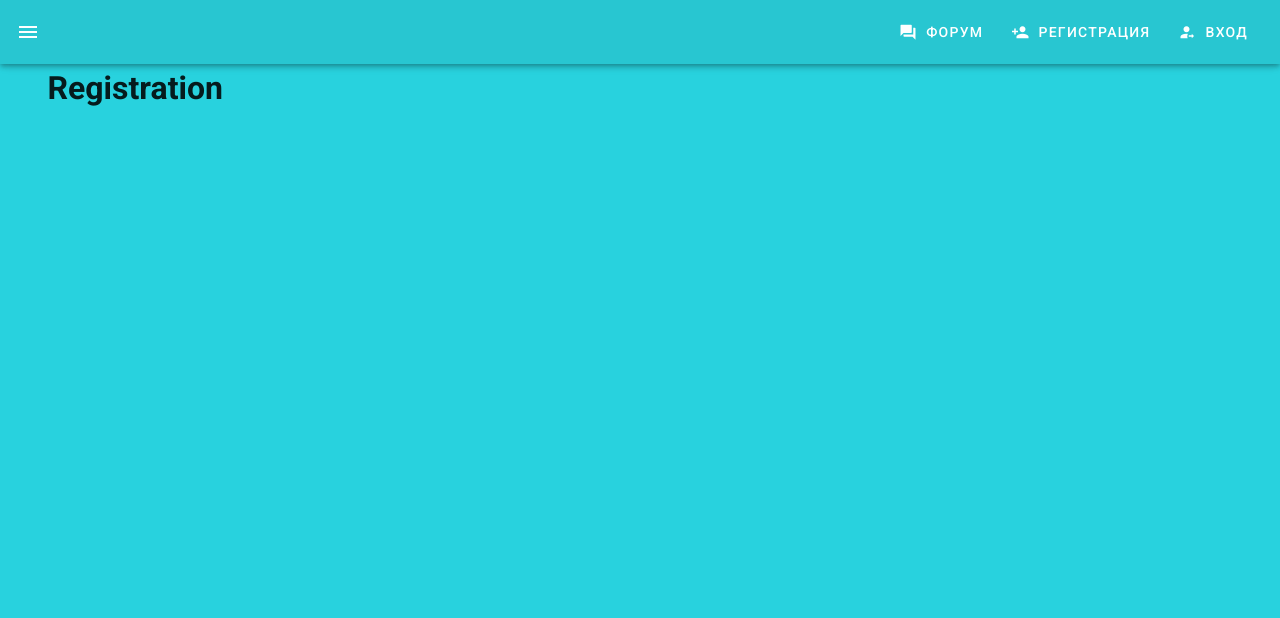
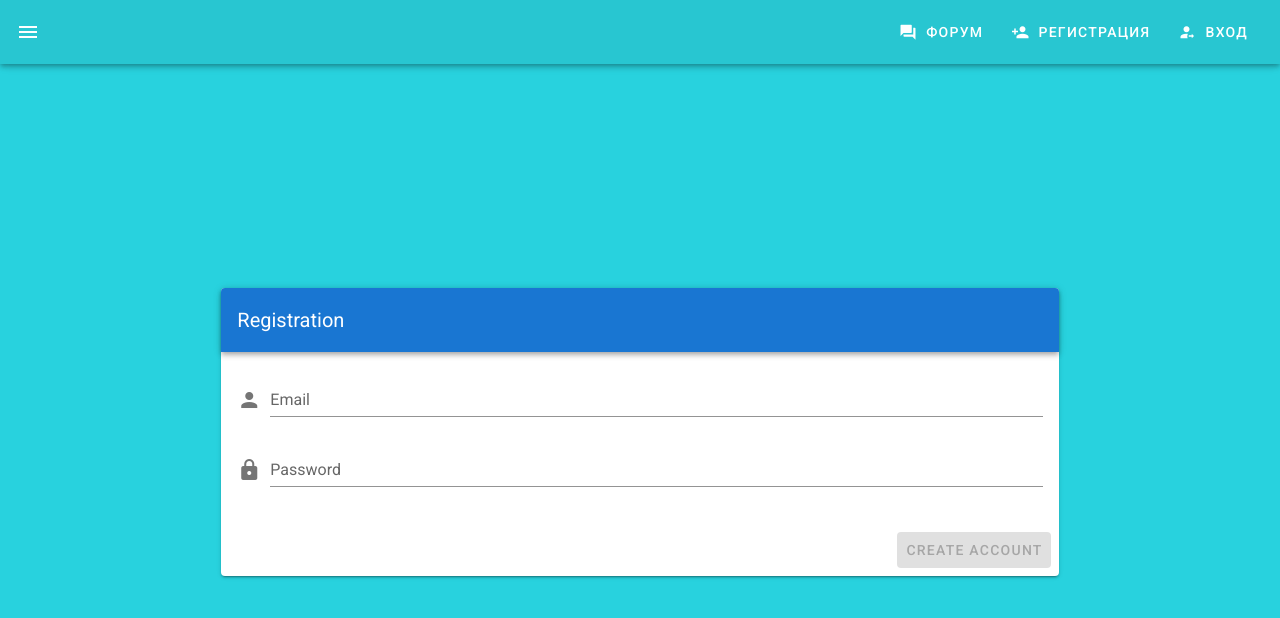
Before and after one commit to MaksonPW/XxX, a Vue app: page /registration in a window 1280 px wide. Shown: the top 618 px of the page. Built offline with nearby package versions, Linux system fonts and the light colour scheme.

Commit message:
ветка 4.1

```diff
--- a/src/App.vue
+++ b/src/App.vue
@@ -46,7 +46,7 @@
       drawer: false,
       links: [
         {title:"Форум", icon:"mdi-forum", url:"/forum"},
-        {title:"Регистрация", icon:"mdi-account-plus", url:"/reg"},
+        {title:"Регистрация", icon:"mdi-account-plus", url:"/Registration"},
         {title:"Вход", icon:"mdi-account-arrow-right", url:"/login"},
       ],
       menu: [
--- a/src/components/Auth/Registration.vue
+++ b/src/components/Auth/Registration.vue
@@ -1,8 +1,43 @@
 <template>
-  <v-container>
-    <v-layout row>
-      <v-flex xs12>
-        <h1>Registration</h1>
+  <v-container fluid fill-height>
+    <v-layout align-center justify-center>
+      <v-flex xs12 sm8 md8>
+        <v-card class="elevetion-12">
+          <v-toolbar dark color="primary">
+            <v-toolbar-title>Registration</v-toolbar-title>
+          </v-toolbar>
+          <v-card-text>
+            <v-form v-model="valid" ref="form" validation>
+              <v-text-field
+                  prepend-icon="mdi-account"
+                  name="email"
+                  label="Email"
+                  type="email"
+                  v-model="email"
+                  :rules="emailRules"
+              >
+              </v-text-field>
+              <v-text-field
+                  prepend-icon="mdi-lock"
+                  name="password"
+                  label="Password"
+                  type="password"
+                  v-model="password"
+                  :rules="passwordRules"
+              ></v-text-field>
+            </v-form>
+          </v-card-text>
+          <v-card-actions>
+            <v-spacer></v-spacer>
+            <v-btn
+                color="primary"
+                @click="onSubmit"
+                :disabled="!valid"
+            >
+              Create Account
+            </v-btn>
+          </v-card-actions>
+        </v-card>
       </v-flex>
     </v-layout>
   </v-container>
@@ -11,6 +46,28 @@
 export default {
   data () {
     return {
+      email: "",
+      password: "",
+      valid: false,
+      emailRules: [
+        v => !!v || 'E-mail is required',
+        v => /.+@.+\..+/.test(v) || 'E-mail must be valid'
+      ],
+      passwordRules: [
+        v => !!v || 'Password is required',
+        v => (v && v.length >= 6) || 'Password must be more or equel than 6 characters'
+      ]
+    }
+  },
+  methods: {
+    onSubmit(){
+      if (this.$refs.form.validate()){
+        const user = {
+          email: this.email,
+          password: this.password
+        }
+        console.log(user)
+      }
     }
   }
 }
```
